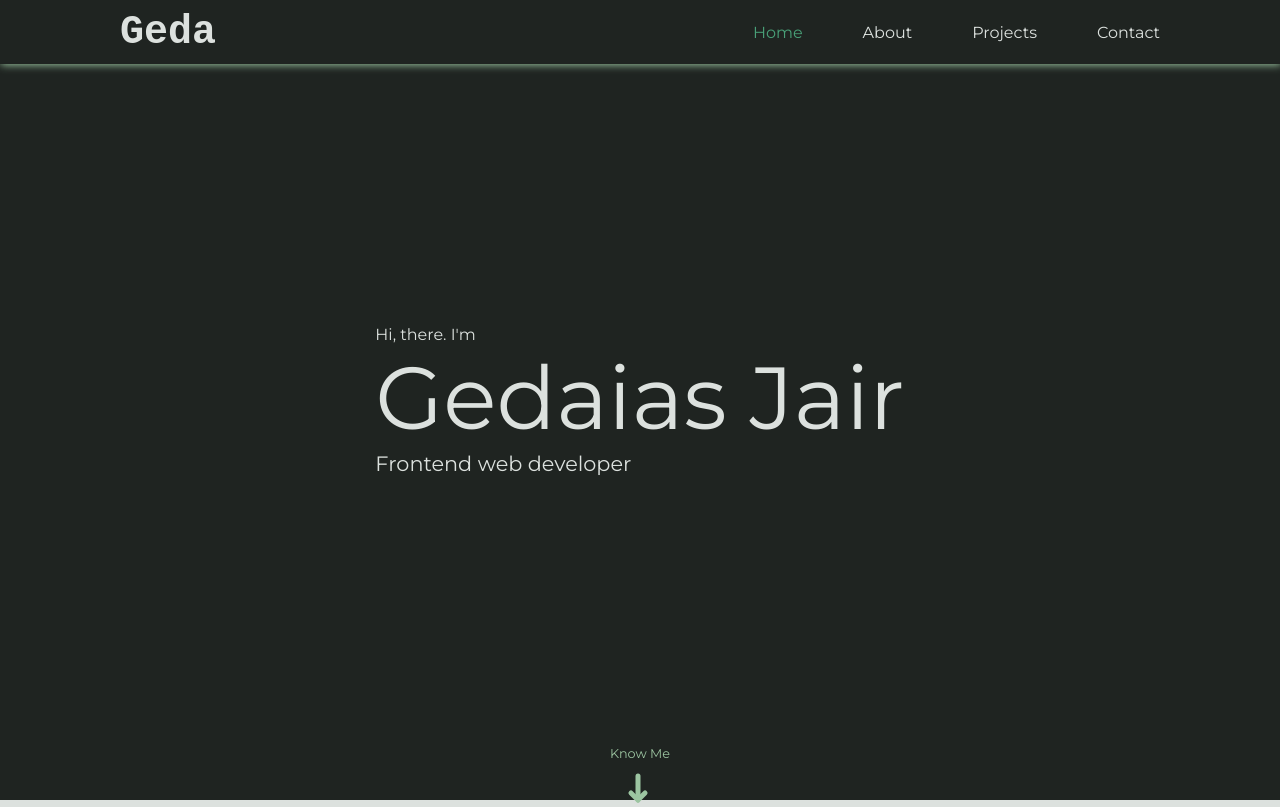
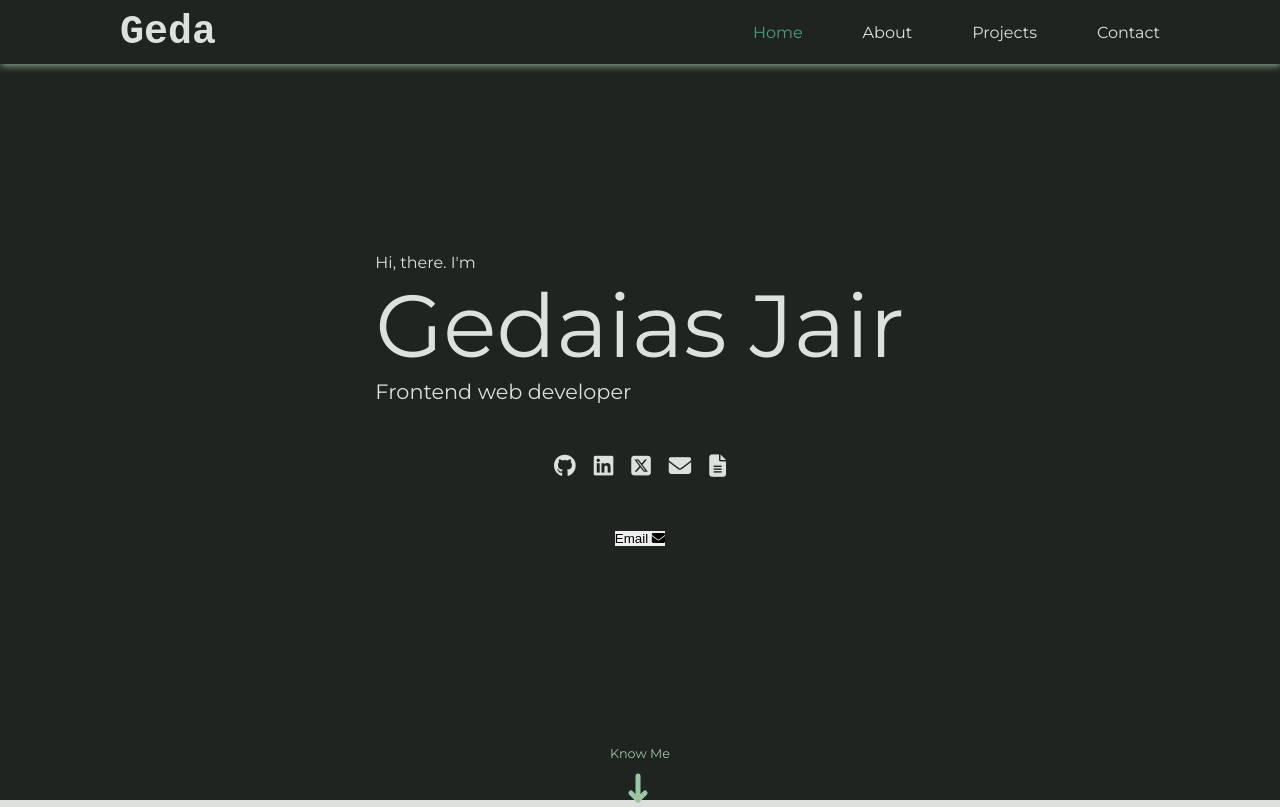
Before and after one commit to gedadev/portfolio-N, a website built with webpack: page src/template.html in a window 1280 px wide. Shown: the top 807 px of the page. Built offline with nearby package versions, Linux system fonts and the light colour scheme; a web font is replaced by a local one.

Commit message:
Add channels to home section
Add button with link to the contact section

```diff
--- a/src/components/home.js
+++ b/src/components/home.js
@@ -1,15 +1,34 @@
+import Footer from './footer.js';
+
 /* eslint-disable no-param-reassign */
 export default class Home {
   static callToAction;
+
+  static channels = Footer.createChannels();
 
   static createHomeSection() {
     const home = document.createElement('section');
 
     home.id = 'home';
     home.appendChild(Home.createPresentation());
+    home.appendChild(Home.channels.children[1]);
+    home.appendChild(Home.createContactLink());
     home.appendChild(Home.createCTA());
 
     return home;
+  }
+
+  static createContactLink() {
+    const contactButton = document.createElement('button');
+    const a = document.createElement('a');
+
+    contactButton.type = 'button';
+    contactButton.innerHTML = 'Email <i class="fa-solid fa-envelope"></i>';
+    contactButton.className = 'button contact-btn';
+    a.href = '#contact';
+    a.appendChild(contactButton);
+
+    return a;
   }
 
   static createPresentation() {
--- a/src/styles/home.css
+++ b/src/styles/home.css
@@ -8,6 +8,7 @@
     align-items: center;
     justify-content: center;
     font-family: 'Montserrat', sans-serif;
+    gap: 3rem;
 }
 
 .presentation-container {
```
